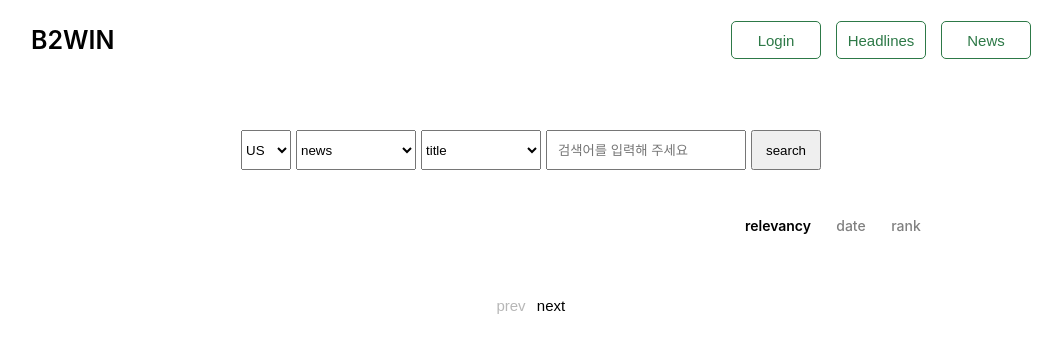
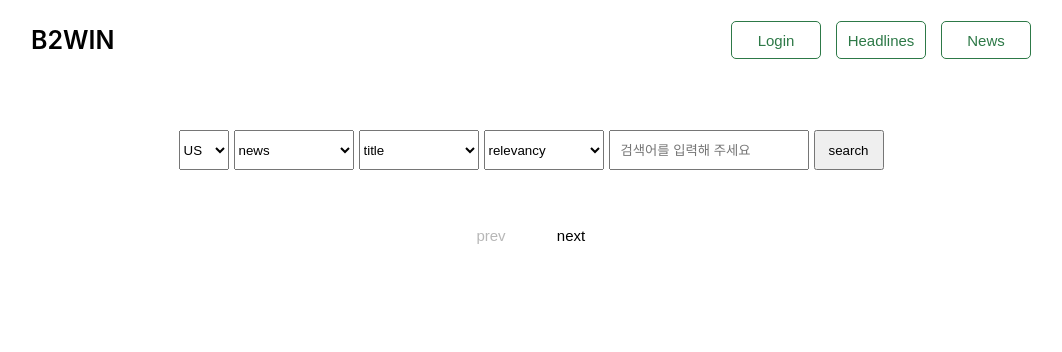
Before and after one commit to kimdonggu42/b2win, a React (Create React App) app: page /news in a window 1280 px wide. Shown: the top 352 px of the page, without its empty margins (109-1171 px from the left). Built offline with nearby package versions, Linux system fonts and the light colour scheme.

Commit message:
Feat : News 정렬 기준 선택할 수 있는 Select 추가

```diff
--- a/src/pages/news/NewsMain.tsx
+++ b/src/pages/news/NewsMain.tsx
@@ -27,7 +27,8 @@ const SelectWrapper = styled.div`
   }
 
   > .topic,
-  .searchIn {
+  .searchIn,
+  .sortby {
     width: 120px;
   }
 
@@ -41,71 +42,35 @@ const SelectWrapper = styled.div`
   }
 `;
 
-const SortedButtonArea = styled.ul`
-  display: flex;
-  justify-content: flex-end;
-  align-items: center;
-  column-gap: 5px;
-  list-style: none;
-  margin-bottom: 10px;
-  /* border: 1px solid red; */
-
-  .tab {
-    display: flex;
-    justify-content: center;
-    align-items: center;
-    font-size: 14px;
-    min-width: 50px;
-    height: 30px;
-    text-align: center;
-    padding: 0 10px 0 10px;
-    cursor: pointer;
-    /* border: 1px solid blue; */
-
-    > .el {
-      color: gray;
-      font-weight: 500;
-    }
-  }
-
-  .focused > .el {
-    color: black;
-    font-weight: 600;
-  }
-`;
-
 const NewsWrapper = styled.ul`
   list-style: none;
   /* border: 1px solid orange; */
 `;
 
 function NewsMain() {
+  const [newsData, setNewsData] = useState<any>(
+    () => JSON.parse(window.localStorage.getItem("newsData")!) || []
+  );
+  const [userInput, setUserInput] = useState<string>(
+    () => JSON.parse(window.localStorage.getItem("userInput")!) || ""
+  );
   const [userCountry, setUserCountry] = useState<string>(
     () => JSON.parse(window.localStorage.getItem("userCountry")!) || "US"
   );
   const [userTopic, setUserTopic] = useState<string>(
     () => JSON.parse(window.localStorage.getItem("userTopic")!) || "news"
   );
-  const [userInput, setUserInput] = useState<string>(
-    () => JSON.parse(window.localStorage.getItem("userInput")!) || ""
-  );
   const [userSearchIn, setUserSearchIn] = useState<string>(
     () => JSON.parse(window.localStorage.getItem("userSearchIn")!) || "title"
   );
-  const [newsData, setNewsData] = useState<any>(
-    () => JSON.parse(window.localStorage.getItem("newsData")!) || []
+  const [userSortBy, setUserSortBy] = useState<string>(
+    () => JSON.parse(window.localStorage.getItem("userSortBy")!) || "relevancy"
   );
   const [currentPage, setCurrentPage] = useState<number>(
     () => JSON.parse(window.localStorage.getItem("currentPage")!) || 1
   );
   const [currentBlockNum, setCurrentBlockNum] = useState<number>(
     () => JSON.parse(window.localStorage.getItem("currentBlockNum")!) || 0
-  );
-  const [totalPageNum, setTotalPageNum] = useState<number>(
-    () => JSON.parse(window.localStorage.getItem("totalPageNum")!) || 0
-  );
-  const [sortedCurrentPage, setSortedCurrentPage] = useState<number>(
-    () => JSON.parse(window.localStorage.getItem("sortedCurrentPage")!) || 0
   );
 
   // 검색 버튼 클릭 시 GET 요청
@@ -117,7 +82,7 @@ function NewsMain() {
         countries: userCountry, // 국가 -> selector
         search_in: userSearchIn,
         lang: "en",
-        sort_by: "relevancy", // 정렬 기준
+        sort_by: userSortBy, // 정렬 기준
         page: 1, // 몇번째 페이지인지
         page_size: "10", // 한 페이지에 몇 개씩 볼건지
       },
@@ -125,14 +90,14 @@ function NewsMain() {
         "x-api-key": process.env.REACT_APP_NEWSCATCHER_API_KEY_FIVE,
       },
     });
-    setNewsData(res.data.articles);
-    setTotalPageNum(res.data.total_pages);
+    setNewsData(res.data);
     setCurrentPage(1);
     setCurrentBlockNum(0);
     window.localStorage.setItem("userInput", JSON.stringify(userInput));
     window.localStorage.setItem("userCountry", JSON.stringify(userCountry));
     window.localStorage.setItem("userTopic", JSON.stringify(userTopic));
     window.localStorage.setItem("userSearchIn", JSON.stringify(userSearchIn));
+    window.localStorage.setItem("userSortBy", JSON.stringify(userSortBy));
   };
 
   // 페이지네이션 버튼 클릭 시 GET 요청
@@ -144,25 +109,20 @@ function NewsMain() {
         countries: userCountry,
         search_in: userSearchIn,
         lang: "en",
-        sort_by: "relevancy",
+        sort_by: userSortBy,
         page: currentPage,
-        page_size: "50",
+        page_size: "10",
       },
       headers: {
         "x-api-key": process.env.REACT_APP_NEWSCATCHER_API_KEY_FIVE,
       },
     });
-    setNewsData(res.data.articles);
-    setTotalPageNum(res.data.total_pages);
+    setNewsData(res.data);
   };
 
   useEffect(() => {
     window.localStorage.setItem("newsData", JSON.stringify(newsData));
   }, [newsData]);
-
-  useEffect(() => {
-    window.localStorage.setItem("totalPageNum", JSON.stringify(totalPageNum));
-  }, [totalPageNum]);
 
   useEffect(() => {
     window.localStorage.setItem("currentPage", JSON.stringify(currentPage));
@@ -171,10 +131,6 @@ function NewsMain() {
   useEffect(() => {
     window.localStorage.setItem("currentBlockNum", JSON.stringify(currentBlockNum));
   }, [currentBlockNum]);
-
-  useEffect(() => {
-    window.localStorage.setItem("sortedCurrentPage", JSON.stringify(sortedCurrentPage));
-  }, [sortedCurrentPage]);
 
   const inputChange = (e: React.ChangeEvent<HTMLInputElement>) => {
     setUserInput(e.target.value);
@@ -192,18 +148,13 @@ function NewsMain() {
     setUserSearchIn(e.target.value);
   };
 
-  const sortedArr = [{ sorting: "relevancy" }, { sorting: "date" }, { sorting: "rank" }];
+  const sortByChange = (e: React.ChangeEvent<HTMLSelectElement>) => {
+    setUserSortBy(e.target.value);
+  };
 
-  // 날짜 내림차순
-  const sortedDateNewsData = [...newsData].sort(
-    (a, b) => Number(new Date(b.published_date)) - Number(new Date(a.published_date))
-  );
-  // 랭크 오름차순
-  const sortedRankNewsData = [...newsData].sort((a, b) => a.rank - b.rank);
-
-  const selectSortedHandler = (index: number) => {
-    setSortedCurrentPage(index);
-  };
+  // console.log(newsData);
+  // console.log(newsData.articles);
+  // console.log(newsData.total_pages);
 
   return (
     <NewsMainContainer>
@@ -235,6 +186,11 @@ function NewsMain() {
             <option value='title'>title</option>
             <option value='summary'>summary</option>
           </select>
+          <select className='sortby' value={userSortBy} onChange={sortByChange}>
+            <option value='relevancy'>relevancy</option>
+            <option value='date'>date</option>
+            <option value='rank'>rank</option>
+          </select>
           <input
             className='keyword'
             placeholder='검색어를 입력해 주세요'
@@ -245,42 +201,13 @@ function NewsMain() {
             search
           </button>
         </SelectWrapper>
-        <SortedButtonArea>
-          {sortedArr.map((tab, index) => {
-            return (
-              <li
-                className={sortedCurrentPage === index ? "tab focused" : "tab"}
-                key={index}
-                onClick={() => selectSortedHandler(index)}
-              >
-                <div className='el'>{tab.sorting}</div>
-              </li>
-            );
-          })}
-        </SortedButtonArea>
         <NewsWrapper>
-          {sortedCurrentPage === 0 ? (
-            <>
-              {newsData?.map((value: any, index: number) => (
-                <NewsList key={value._id} newsData={value} />
-              ))}
-            </>
-          ) : sortedCurrentPage === 1 ? (
-            <>
-              {sortedDateNewsData?.map((value: any, index: number) => (
-                <NewsList key={value._id} newsData={value} />
-              ))}
-            </>
-          ) : (
-            <>
-              {sortedRankNewsData?.map((value: any, index: number) => (
-                <NewsList key={value._id} newsData={value} />
-              ))}
-            </>
-          )}
+          {newsData.articles?.map((value: any) => (
+            <NewsList key={value._id} newsData={value} />
+          ))}
         </NewsWrapper>
         <Pagination
-          totalPageNum={totalPageNum}
+          totalPageNum={newsData.total_pages}
           currentPage={currentPage}
           setCurrentPage={setCurrentPage}
           getPaginationData={getPaginationData}
```
